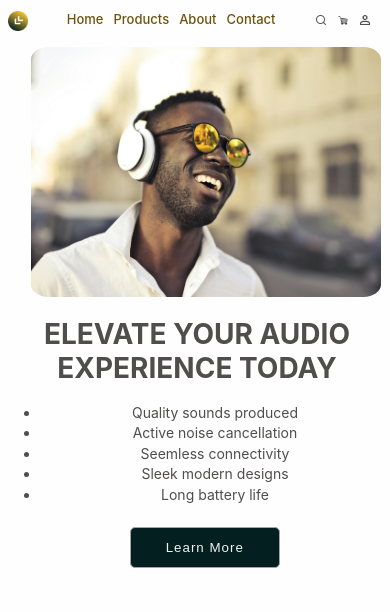
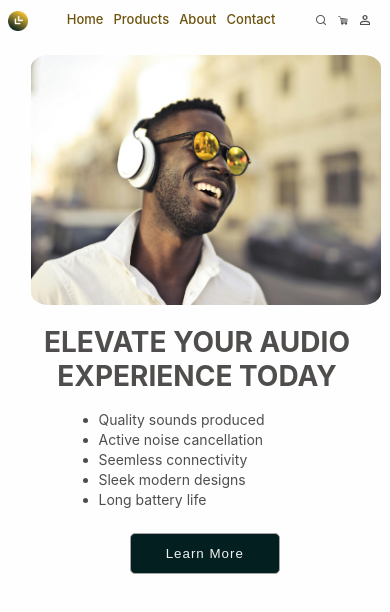
Before and after one commit to amazinglizabeth/headset-react-design, a React (Create React App) app: page / in a window 390 px wide. Shown: the top 612 px of the page. Built offline with nearby package versions, Linux system fonts and the light colour scheme.

Commit message:
list changed

```diff
--- a/src/index.css
+++ b/src/index.css
@@ -97,6 +97,9 @@ body {
 }
 
 @media only screen and (max-width: 600px) {
+  .header {
+    margin-top: 2%;
+  }
   .logo img {
     width: 20px;
     margin-top: 3px;
@@ -124,6 +127,7 @@ body {
     font-size: 28px;
   }
   .picture {
+    margin-top: 2%;
     width: 100%;
   }
   .picture img {
@@ -131,4 +135,8 @@ body {
     height: 250px;
     border-radius: 5%;
   }
+  .write-up ul {
+    text-align: left;
+    margin-left: 15%;
+  }
 }
```
